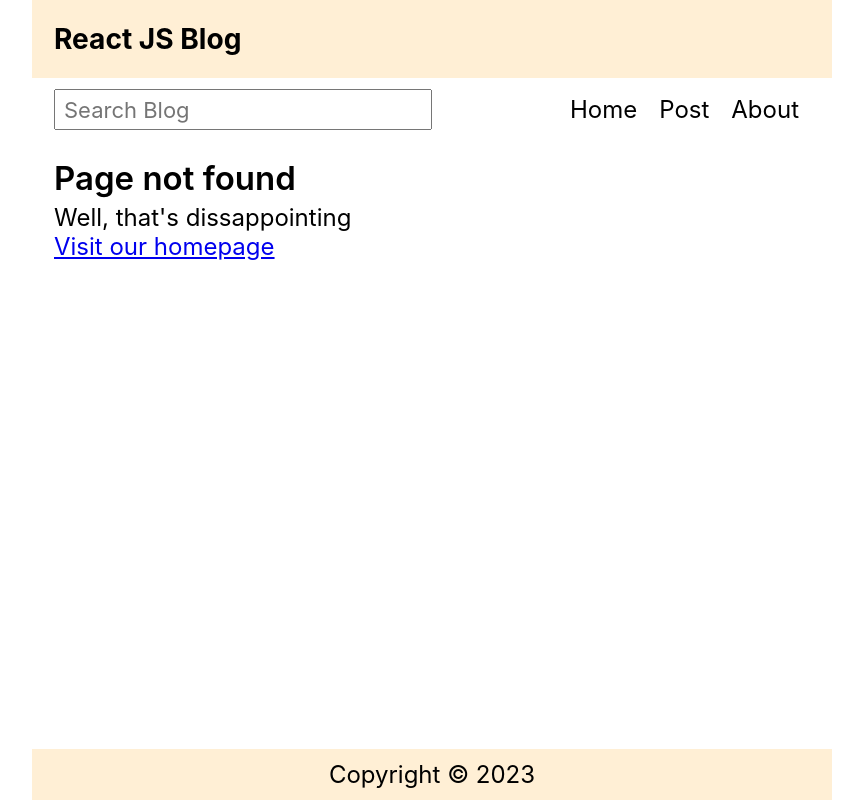
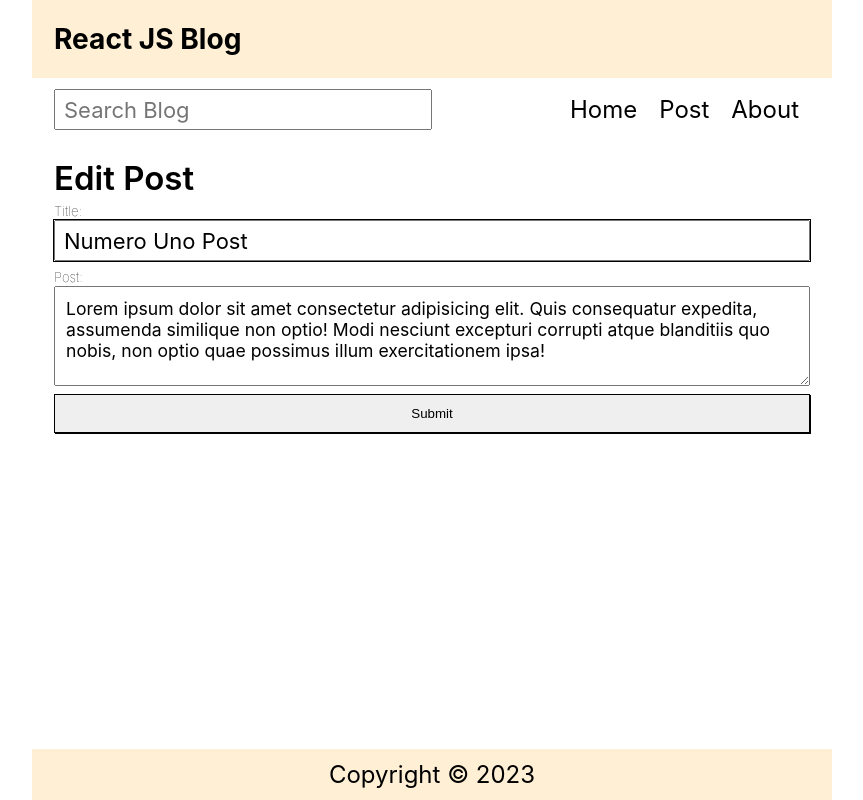
Before and after one commit to KingPin-1/Notes-ReactJS, a React (Create React App) app in the folder router-tut/: page /edit/1 in a window 1280 px wide. Before the commit this address had no page. Shown: the whole page, without its empty margins (208-1071 px from the left). Built offline with nearby package versions, Linux system fonts and the light colour scheme; data requests are answered from the project's data file.

Commit message:
axios complete

```diff
--- /dev/null
+++ b/router-tut/data/db.json
@@ -0,0 +1,28 @@
+{
+  "posts": [
+    {
+      "id": 1,
+      "title": "Numero Uno Post",
+      "datetime": "August 20,2023 2:38:49 AM",
+      "body": "Lorem ipsum dolor sit amet consectetur adipisicing elit. Quis consequatur expedita, assumenda similique non optio! Modi nesciunt excepturi corrupti atque blanditiis quo nobis, non optio quae possimus illum exercitationem ipsa!"
+    },
+    {
+      "id": 2,
+      "title": "2 Posty 2 Furious",
+      "datetime": "August 20,2023 2:39:09 AM",
+      "body": "Lorem ipsum dolor sit amet consectetur adipisicing elit. Quis consequatur expedita, assumenda similique non optio! Modi nesciunt excepturi corrupti atque blanditiis quo nobis, non optio quae possimus illum exercitationem ipsa!"
+    },
+    {
+      "id": 3,
+      "title": "My 3rd Post",
+      "datetime": "August 20,2023 2:38:33 AM",
+      "body": "Lorem ipsum dolor sit amet consectetur adipisicing elit. Quis consequatur expedita, assumenddsfsdfsda similique non optio! Modi nesciunt excepturi corrupti atque blanditiis quo nobis, non optio quae possimus illum exercitationem ipsa!"
+    },
+    {
+      "id": 4,
+      "title": "This was a mistake",
+      "datetime": "August 20,2023 2:34:32 AM",
+      "body": "Lorem ipsum dolor sit amet consectetur adipisicing elit. Quis consequatur expedita, assumenda similique non optio! Modi nesciunt excepturi corrupti atque blanditiis quo nobis, non optio quae possimus illum exercitationem ipsa!"
+    }
+  ]
+}
--- a/router-tut/package.json
+++ b/router-tut/package.json
@@ -6,6 +6,7 @@
     "@testing-library/jest-dom": "^5.17.0",
     "@testing-library/react": "^13.4.0",
     "@testing-library/user-event": "^13.5.0",
+    "axios": "^1.4.0",
     "date-fns": "^2.30.0",
     "react": "^18.2.0",
     "react-dom": "^18.2.0",
--- a/router-tut/src/App.js
+++ b/router-tut/src/App.js
@@ -5,42 +5,39 @@ import Home from './Home.js';
 import PostPage from './PostPage.js';
 import NewPost from './NewPost.js';
 import Layout from './Layout.js';
+import EditPost from './EditPost.js';
 import { Route, Routes, useNavigate } from 'react-router-dom';
 import { useState, useEffect } from 'react';
 import { format } from 'date-fns';
+import api from './api/posts.js';
 
 function App() {
-    const [posts, setPosts] = useState([
-        {
-            id: 1,
-            title: 'My First Post',
-            datetime: 'July 01, 2021 11:17:36 AM',
-            body: 'Lorem ipsum dolor sit amet consectetur adipisicing elit. Quis consequatur expedita, assumenda similique non optio! Modi nesciunt excepturi corrupti atque blanditiis quo nobis, non optio quae possimus illum exercitationem ipsa!',
-        },
-        {
-            id: 2,
-            title: 'My 2nd Post',
-            datetime: 'July 01, 2021 11:17:36 AM',
-            body: 'Lorem ipsum dolor sit amet consectetur adipisicing elit. Quis consequatur expedita, assumenda similique non optio! Modi nesciunt excepturi corrupti atque blanditiis quo nobis, non optio quae possimus illum exercitationem ipsa!',
-        },
-        {
-            id: 3,
-            title: 'My 3rd Post',
-            datetime: 'July 01, 2021 11:17:36 AM',
-            body: 'Lorem ipsum dolor sit amet consectetur adipisicing elit. Quis consequatur expedita, assumenda similique non optio! Modi nesciunt excepturi corrupti atque blanditiis quo nobis, non optio quae possimus illum exercitationem ipsa!',
-        },
-        {
-            id: 4,
-            title: 'My Fourth Post',
-            datetime: 'July 01, 2021 11:17:36 AM',
-            body: 'Lorem ipsum dolor sit amet consectetur adipisicing elit. Quis consequatur expedita, assumenda similique non optio! Modi nesciunt excepturi corrupti atque blanditiis quo nobis, non optio quae possimus illum exercitationem ipsa!',
-        },
-    ]);
+    const [posts, setPosts] = useState([]);
     const [search, setSearch] = useState('');
     const [searchResults, setSearchResults] = useState([]);
     const [postTitle, setPostTitle] = useState('');
     const [postBody, setPostBody] = useState('');
+    const [editPostTitle, setEditPostTitle] = useState('');
+    const [editPostBody, setEditPostBody] = useState('');
     const navigate = useNavigate();
+
+    useEffect(() => {
+        const fetchPosts = async () => {
+            try {
+                const response = await api.get('/posts');
+                setPosts(response.data);
+            } catch (err) {
+                if (err.response) {
+                    console.log(err.response.data);
+                    console.log(err.response.status);
+                    console.log(err.response.headers);
+                } else {
+                    console.log(`Error : ${err.message}`);
+                }
+            }
+        };
+        fetchPosts();
+    }, []);
 
     useEffect(() => {
         const filteredResults = posts.filter(
@@ -51,12 +48,41 @@ function App() {
         setSearchResults(filteredResults.reverse());
     }, [posts, search]);
 
-    const handleDelete = (id) => {
-        const filteredPosts = posts.filter((post) => post.id.toString() !== id);
+    const handleEdit = async (id) => {
+        const updatedPost = {
+            id: id,
+            title: editPostTitle,
+            datetime: format(new Date(), 'MMMM dd,yyyy pp'),
+            body: editPostBody,
+        };
+        try {
+            const response = await api.put(`/posts/${id}`, updatedPost);
+            setPosts(
+                posts.map((post) =>
+                    post.id === id ? { ...response.data } : post
+                )
+            );
+            setEditPostBody('');
+            setEditPostTitle('');
+            navigate('/');
+        } catch (err) {
+            console.log(`Error: ${err.message}`);
+        }
+    };
+
+    const handleDelete = async (id) => {
+        try {
+            const response = await api.delete(`/posts/${id}`);
+            const filteredPosts = posts.filter(
+                (post) => post.id.toString() !== id
+            );
             setPosts(filteredPosts);
             navigate('/');
+        } catch (err) {
+            console.log(`Error: ${err.message}`);
+        }
     };
-    const handleSubmit = (e) => {
+    const handleSubmit = async (e) => {
         e.preventDefault();
         const newPost = {
             id: posts.length ? posts[posts.length - 1].id + 1 : 1,
@@ -64,11 +90,16 @@ function App() {
             datetime: format(new Date(), 'MMMM dd,yyyy pp'),
             body: postBody,
         };
+        try {
+            const response = await api.post('/posts', newPost);
             const newList = [...posts, newPost];
             setPosts(newList);
             setPostBody('');
             setPostTitle('');
             navigate('/');
+        } catch (err) {
+            console.log(`Error: ${err.message}`);
+        }
     };
 
     return (
@@ -106,6 +137,19 @@ function App() {
                         }
                     ></Route>
                 </Route>
+                <Route
+                    path="edit/:id"
+                    element={
+                        <EditPost
+                            posts={posts}
+                            handleEdit={handleEdit}
+                            editPostBody={editPostBody}
+                            editPostTitle={editPostTitle}
+                            setEditPostBody={setEditPostBody}
+                            setEditPostTitle={setEditPostTitle}
+                        />
+                    }
+                ></Route>
                 <Route path="/about" element={<About />}></Route>
                 <Route path="*" element={<Missing />}></Route>
             </Route>
--- /dev/null
+++ b/router-tut/src/EditPost.js
@@ -0,0 +1,71 @@
+import { useEffect } from 'react';
+import { useParams, Link } from 'react-router-dom';
+
+const EditPost = ({
+    posts,
+    handleEdit,
+    editPostBody,
+    editPostTitle,
+    setEditPostBody,
+    setEditPostTitle,
+}) => {
+    const { id } = useParams();
+    const post = posts.find((post) => post.id.toString() === id);
+    useEffect(() => {
+        if (post) {
+            setEditPostBody(post.body);
+            setEditPostTitle(post.title);
+        }
+    }, [post, setEditPostBody, setEditPostTitle]);
+    return (
+        <main className="newPost">
+            {editPostTitle && (
+                <>
+                    <h2>Edit Post</h2>
+                    <form
+                        className="newPostForm"
+                        onSubmit={(e) => e.preventDefault()}
+                    >
+                        <label htmlFor="postTitle">Title:</label>
+                        <input
+                            autoFocus
+                            required
+                            id="postTitle"
+                            type="text"
+                            value={editPostTitle}
+                            onChange={(e) => setEditPostTitle(e.target.value)}
+                            autoComplete="off"
+                        />
+                        <label htmlFor="postBody">Post:</label>
+                        <textarea
+                            required
+                            id="postBody"
+                            value={editPostBody}
+                            onChange={(e) => setEditPostBody(e.target.value)}
+                            autoComplete="off"
+                        ></textarea>
+                        <button
+                            type="submit"
+                            onClick={() => handleEdit(post.id)}
+                        >
+                            Submit
+                        </button>
+                    </form>
+                </>
+            )}
+            {!editPostTitle && (
+                <>
+                    <h2>Post Not Found</h2>
+                    <p className="postBody">
+                        Unfortunately this post doesn't exist
+                    </p>
+                    <Link className="back" to="/">
+                        Click here to go home
+                    </Link>
+                </>
+            )}
+        </main>
+    );
+};
+
+export default EditPost;
--- a/router-tut/src/PostPage.js
+++ b/router-tut/src/PostPage.js
@@ -11,6 +11,9 @@ const PostPage = ({ posts, handleDelete }) => {
                     <h2>{post.title}</h2>
                     <p className="postDate">{post.datetime}</p>
                     <p className="postBody">{post.body}</p>
+                    <Link to={`/edit/${post.id}`}>
+                        <button className="editBtn">Edit Post</button>
+                    </Link>
                     <button onClick={() => handleDelete(id)}>
                         Delete Post
                     </button>
--- /dev/null
+++ b/router-tut/src/api/posts.js
@@ -0,0 +1,5 @@
+import axios from 'axios';
+
+export default axios.create({
+    baseURL: 'http://localhost:3500',
+});
--- a/router-tut/src/index.css
+++ b/router-tut/src/index.css
@@ -132,6 +132,12 @@ main > article:last-child {
     margin-top: 2rem;
 }
 
+.editBtn {
+    background: papayawhip !important;
+    color: black;
+    margin-right: 1rem;
+}
+
 article h2,
 h2 {
     font-size: 1.5rem;
```
Also changed, not shown: 1 other file (tests, documents, lock files or other folders). Lines whose indentation alone changed are shown as unchanged.
